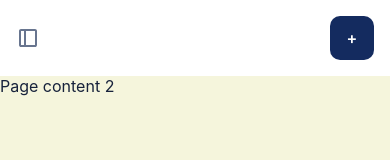
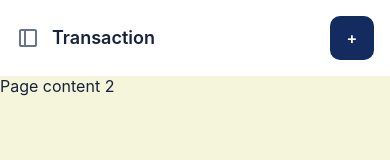
Before and after one commit to YanaKharlamova/finflow, a React (Vite) app: page /transactions in a window 390 px wide. Shown: the top 160 px of the page. Built offline with nearby package versions, Linux system fonts and the light colour scheme.

Commit message:
feat: added more mobile updated

```diff
--- a/src/pages/overview/AnalyticsPeriodSelection.styled.ts
+++ b/src/pages/overview/AnalyticsPeriodSelection.styled.ts
@@ -9,6 +9,16 @@ export const ContentStyled = styled(Select.Content)`
   border-radius: ${({ theme }) => theme.radii.sm};
   background: ${({ theme }) => theme.colors.surface};
   box-shadow: 0 8px 24px rgb(23 34 59 / 12%);
+
+  &[data-state="open"] {
+    animation: fade-in ${({ theme }) => theme.transitions.normal};
+  }
+
+  @keyframes fade-in {
+    from {
+      opacity: 0;
+    }
+  }
 `;
 
 export const SelectionStyled = styled(Select.Trigger)`
--- a/src/shared/layout/PageHeader.styled.ts
+++ b/src/shared/layout/PageHeader.styled.ts
@@ -20,10 +20,6 @@ export const PageTitleWrapper = styled.div`
 `;
 
 export const PageNameBox = styled.div`
-  display: none;
-
-  @media (min-width: ${BREAKPOINTS.mobileLg}px) {
-    display: flex;
-    align-items: center;
-  }
+  display: flex;
+  align-items: center;
 `;
--- a/src/shared/layout/PageHeader.tsx
+++ b/src/shared/layout/PageHeader.tsx
@@ -8,6 +8,8 @@ import { Typography } from "src/shared/ui/ui-kit/Typography";
 import { useOutletContext } from "react-router-dom";
 import { ToggleButton } from "src/shared/layout/AppLayout.styled";
 import { ToggleIcon } from "src/shared/ui/icons/ToggleIcon";
+import { useMediaQuery } from "src/shared/hooks/useMediaQuery";
+import { BREAKPOINTS } from "src/shared/styles/breakpoints";
 
 type OutletContext = {
   sidebarExpanded: boolean;
@@ -23,6 +25,8 @@ export const PageHeader = ({ title, actions }: Props) => {
   const { sidebarExpanded, handleToggleSidebar } =
     useOutletContext<OutletContext>();
 
+  const mobile = useMediaQuery(`(width < ${BREAKPOINTS.mobileLg}px)`);
+
   return (
     <Root>
       <PageTitleWrapper>
@@ -37,7 +41,9 @@ export const PageHeader = ({ title, actions }: Props) => {
         </ToggleButton>
 
         <PageNameBox>
-          <Typography>{title}</Typography>
+          <Typography variant={mobile ? "pageTitleSm" : "pageTitle"}>
+            {title}
+          </Typography>
         </PageNameBox>
       </PageTitleWrapper>
       {actions}
--- a/src/shared/styles/theme.ts
+++ b/src/shared/styles/theme.ts
@@ -14,6 +14,11 @@ export const theme = {
   typography: {
     pageTitle: {
       fontSize: "20px",
+      fontWeight: 600,
+      lineHeight: 1.2,
+    },
+    pageTitleSm: {
+      fontSize: "18px",
       fontWeight: 600,
       lineHeight: 1.2,
     },
--- a/src/shared/ui/ui-kit/Typography.styled.ts
+++ b/src/shared/ui/ui-kit/Typography.styled.ts
@@ -1,7 +1,5 @@
 import styled from "styled-components";
-
 import type { theme } from "src/shared/styles/theme";
-
 export type TypographyVariant = keyof typeof theme.typography;
 
 type TypographyTextProps = {
@@ -11,8 +9,7 @@ type TypographyTextProps = {
 export const TypographyText = styled.p<TypographyTextProps>`
   margin: 0;
   color: ${({ theme }) => theme.colors.textPrimary};
-  font-size: ${({ theme, $variant }) =>
-    theme.typography[$variant].fontSize};
+  font-size: ${({ theme, $variant }) => theme.typography[$variant].fontSize};
   font-weight: ${({ theme, $variant }) =>
     theme.typography[$variant].fontWeight};
   line-height: ${({ theme, $variant }) =>
```
